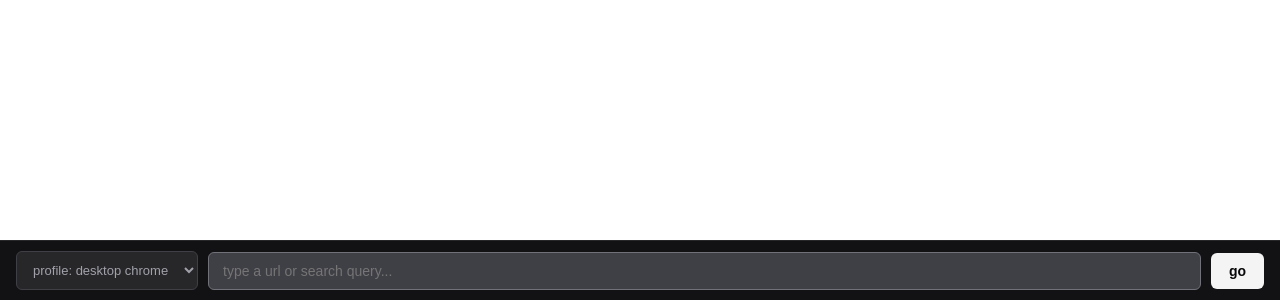
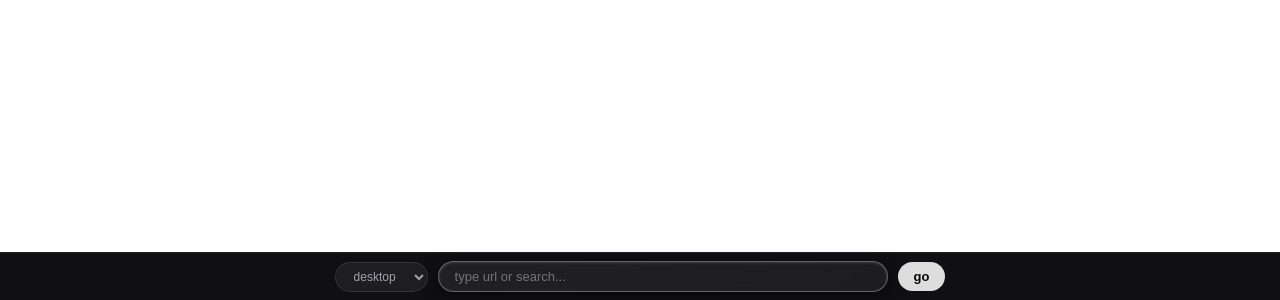
Before and after one commit to b0xz/verbosbro, a plain HTML site: page index.html in a window 1280 px wide. Shown: the part 500-800 px from the top of the page. Drawn offline with Linux system fonts and the light colour scheme.

Commit message:
boii
yeah idk about this one

```diff
--- a/index.html
+++ b/index.html
@@ -15,7 +15,7 @@
       height: 100%;
       overflow: hidden;
       font-family: -apple-system, blinkmacsystemfont, "segoe ui", roboto, helvetica, arial, sans-serif;
-      background-color: #0f0f11;
+      background-color: #0b0b0d;
       color: #e4e4e7;
     }
     .app-container {
@@ -34,48 +34,56 @@
     .nav-bar {
       display: flex;
       align-items: center;
+      justify-content: center;
       gap: 10px;
-      padding: 10px 16px;
-      background-color: #121214;
-      border-top: 1px solid #27272a;
-    }
-    .url-input {
-      flex: 1;
-      background-color: #3f3f46;
-      border: 1px solid #52525b;
-      border-radius: 6px;
-      padding: 10px 14px;
-      color: #f4f4f5;
-      font-size: 14px;
-      outline: none;
-      transition: border-color 0.2s ease;
-    }
-    .url-input:focus {
-      border-color: #71717a;
+      padding: 8px 16px;
+      background-color: rgba(18, 18, 20, 0.8);
+      backdrop-filter: blur(12px);
+      border-top: 1px solid rgba(255, 255, 255, 0.08);
     }
     .selector {
-      background-color: #27272a;
-      border: 1px solid #3f3f46;
-      border-radius: 6px;
-      padding: 10px 12px;
+      background: rgba(40, 40, 45, 0.6);
+      backdrop-filter: blur(8px);
+      border: 1px solid rgba(255, 255, 255, 0.1);
+      border-radius: 9999px;
+      padding: 6px 14px;
       color: #a1a1aa;
-      font-size: 13px;
+      font-size: 12px;
       outline: none;
       cursor: pointer;
     }
+    .url-input {
+      width: 450px;
+      max-width: 100%;
+      background: linear-gradient(135deg, rgba(60, 60, 65, 0.4), rgba(35, 35, 40, 0.7));
+      backdrop-filter: blur(16px);
+      border: 1px solid rgba(255, 255, 255, 0.12);
+      border-radius: 9999px;
+      padding: 7px 16px;
+      color: #f4f4f5;
+      font-size: 13px;
+      outline: none;
+      box-shadow: inset 0 1px 2px rgba(255, 255, 255, 0.08), 0 4px 12px rgba(0, 0, 0, 0.3);
+      transition: all 0.2s ease;
+    }
+    .url-input:focus {
+      border-color: rgba(255, 255, 255, 0.3);
+      box-shadow: inset 0 1px 3px rgba(255, 255, 255, 0.15), 0 4px 16px rgba(0, 0, 0, 0.5);
+    }
     .go-btn {
-      background-color: #f4f4f5;
+      background: rgba(244, 244, 245, 0.9);
+      backdrop-filter: blur(8px);
       color: #09090b;
       border: none;
-      border-radius: 6px;
-      padding: 10px 18px;
-      font-size: 14px;
+      border-radius: 9999px;
+      padding: 7px 16px;
+      font-size: 13px;
       font-weight: 600;
       cursor: pointer;
       transition: opacity 0.2s ease;
     }
     .go-btn:hover {
-      opacity: 0.9;
+      opacity: 0.85;
     }
   </style>
 </head>
@@ -85,11 +93,11 @@
     <iframe id="browserFrame" class="viewport" src="about:blank"></iframe>
     <div class="nav-bar">
       <select id="modeSelector" class="selector">
-        <option value="desktop">profile: desktop chrome</option>
-        <option value="mobile">profile: mobile iphone</option>
-        <option value="stealth">profile: stealth mode</option>
+        <option value="desktop">desktop</option>
+        <option value="mobile">mobile</option>
+        <option value="stealth">stealth</option>
       </select>
-      <input type="text" id="addressBar" class="url-input" placeholder="type a url or search query..." autofocus>
+      <input type="text" id="addressBar" class="url-input" placeholder="type url or search..." autofocus>
       <button onclick="navigate()" class="go-btn">go</button>
     </div>
   </div>
```
